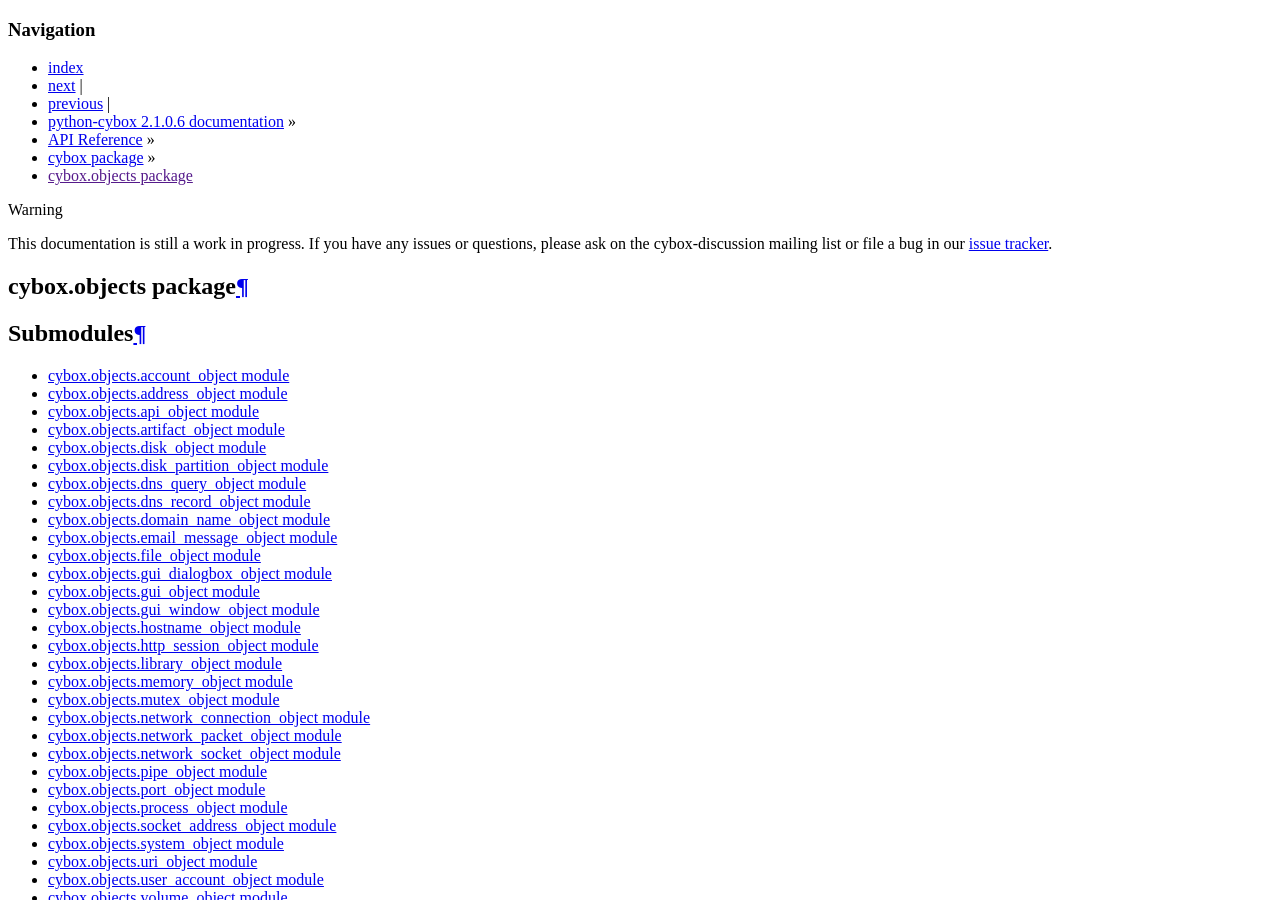
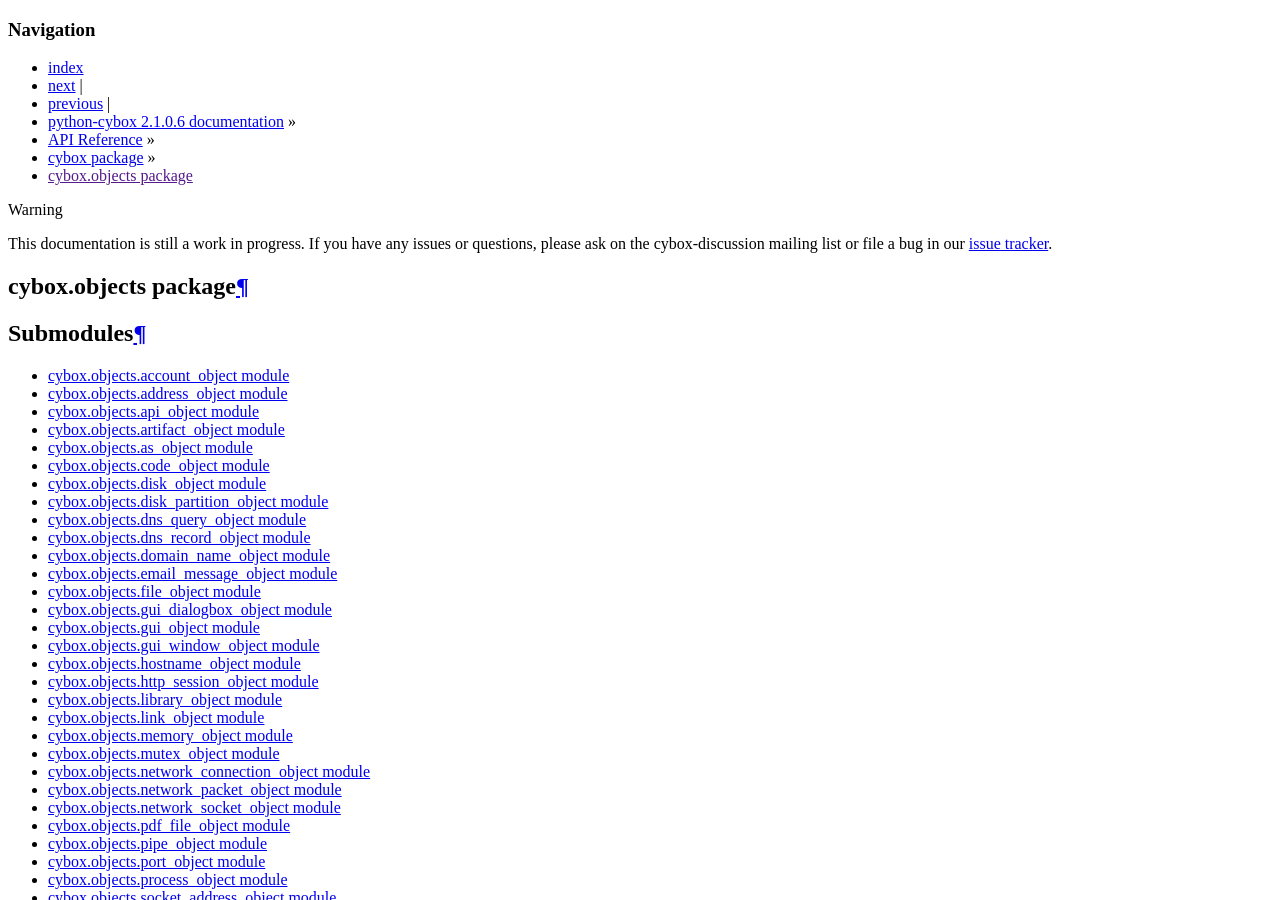
Before and after one commit to CybOXProject/python-cybox, a Sphinx documentation site: the page built from docs/api/cybox/objects/index.rst, in a window 1280 px wide and 900 px high. Built offline with Sphinx 7.4.7, drawn with Linux system fonts in a browser that asks for light colours; the version number is read from the project's files by our own code.

Commit message:
Add API documentation for new objects

```diff
--- /dev/null
+++ b/docs/api/cybox/objects/as_object.rst
@@ -0,0 +1,7 @@
+cybox.objects.as_object module
+==============================
+
+.. automodule:: cybox.objects.as_object
+    :members:
+    :undoc-members:
+    :show-inheritance:
--- /dev/null
+++ b/docs/api/cybox/objects/code_object.rst
@@ -0,0 +1,7 @@
+cybox.objects.code_object module
+================================
+
+.. automodule:: cybox.objects.code_object
+    :members:
+    :undoc-members:
+    :show-inheritance:
--- a/docs/api/cybox/objects/index.rst
+++ b/docs/api/cybox/objects/index.rst
@@ -10,6 +10,8 @@ Submodules
    address_object
    api_object
    artifact_object
+   as_object
+   code_object
    disk_object
    disk_partition_object
    dns_query_object
@@ -23,11 +25,13 @@ Submodules
    hostname_object
    http_session_object
    library_object
+   link_object
    memory_object
    mutex_object
    network_connection_object
    network_packet_object
    network_socket_object
+   pdf_file_object
    pipe_object
    port_object
    process_object
--- /dev/null
+++ b/docs/api/cybox/objects/link_object.rst
@@ -0,0 +1,7 @@
+cybox.objects.link_object module
+================================
+
+.. automodule:: cybox.objects.link_object
+    :members:
+    :undoc-members:
+    :show-inheritance:
--- /dev/null
+++ b/docs/api/cybox/objects/pdf_file_object.rst
@@ -0,0 +1,7 @@
+cybox.objects.pdf_file_object module
+====================================
+
+.. automodule:: cybox.objects.pdf_file_object
+    :members:
+    :undoc-members:
+    :show-inheritance:
```
